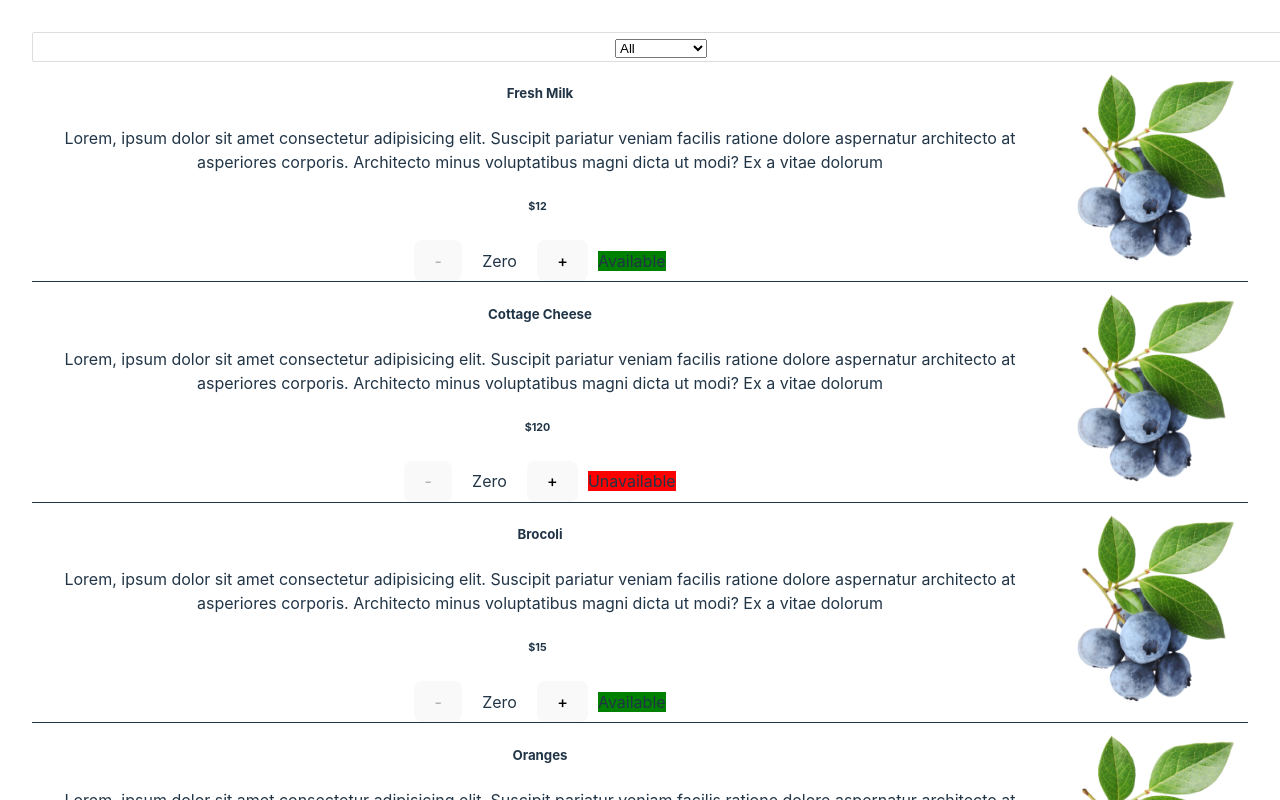
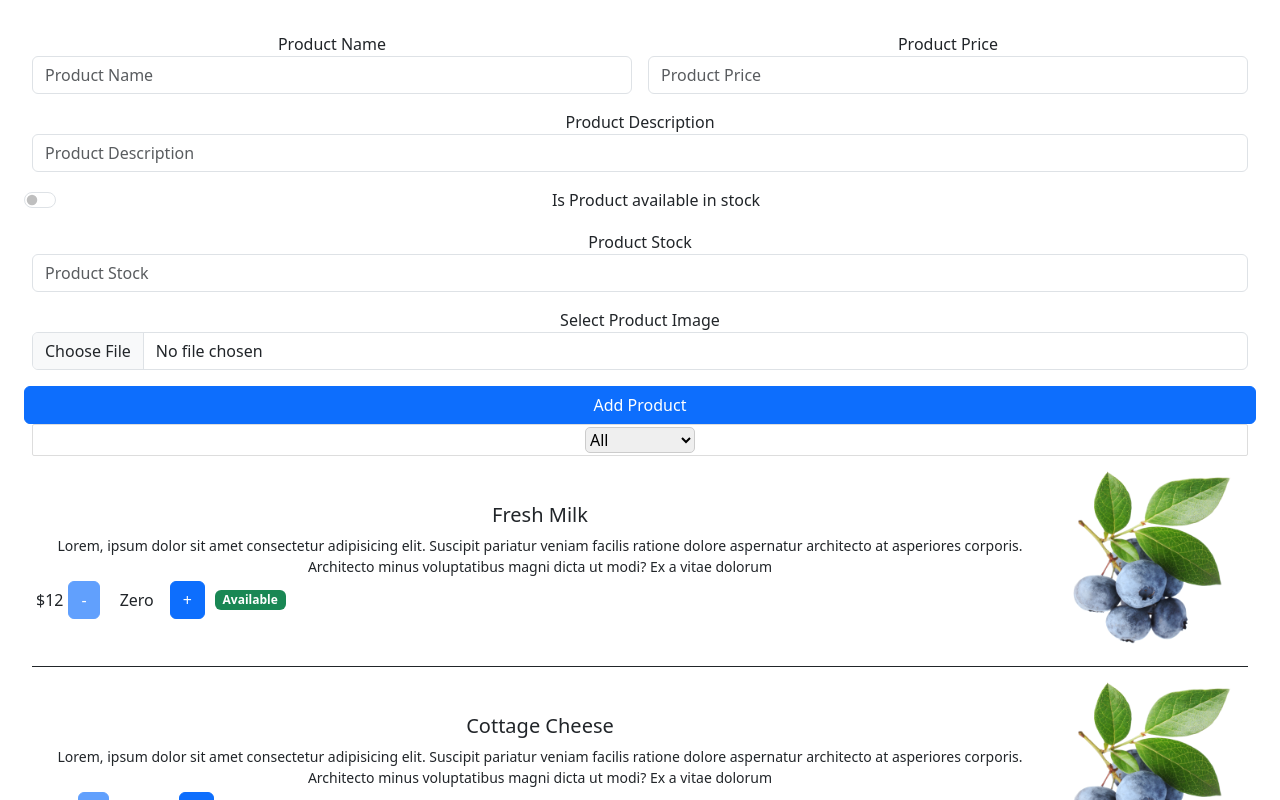
Before and after one commit to OkokoJnr/eccommerce, a React (Vite) app: page / in a window 1280 px wide. Shown: the top 800 px of the page. Built offline with nearby package versions, Linux system fonts and the light colour scheme.

Commit message:
add product form and include bootstrap

```diff
--- a/package.json
+++ b/package.json
@@ -10,6 +10,7 @@
     "preview": "vite preview"
   },
   "dependencies": {
+    "bootstrap": "^5.3.3",
     "react": "^18.3.1",
     "react-dom": "^18.3.1"
   },
--- a/src/App.jsx
+++ b/src/App.jsx
@@ -2,6 +2,7 @@ import { useState } from 'react';
 
 import ProductList from './Components/ProductList/ProductList';
 import FilterProduct from './Components/FilterProduct/FilterProduct';
+import CreateProduct from './Components/CreateProduct/CreateProduct';
 import './App.css'
 import fruit from './assets/fruit.png'
 
@@ -63,6 +64,7 @@ let FilterProductList = productList.filter((product)=>{
 })
 
     return (<>
+              <CreateProduct/>
               <FilterProduct FilterValueSelected = {onFilterValueSelected}/>
               <ProductList productList = {FilterProductList} />
         </>)
--- /dev/null
+++ b/src/Components/CreateProduct/CreateProduct.jsx
@@ -0,0 +1,9 @@
+import ProductForm from "./ProductForm";
+
+function CreateProduct(){
+    return(<>
+            <ProductForm/>
+    </>)
+}
+
+export default CreateProduct;
--- /dev/null
+++ b/src/Components/CreateProduct/ProductForm.jsx
@@ -0,0 +1,63 @@
+function ProductForm(){
+
+
+    return(<>
+        <div className="form-container">
+        <form action="" className="row g-3">
+
+        <div className="col-md-6">
+            <label htmlFor="name">Product Name</label>
+            <input type="text"
+                    className="form-control"
+                    id="name"
+                    placeholder="Product Name"
+/>
+        </div>
+        <div className="col-md-6">
+            <label htmlFor="price"> Product Price</label>
+            <input type="text"
+                    min={'0.01'} step={'0.01'}
+                    className="form-control"
+                    id="price"
+                    placeholder="Product Price"
+                     />
+        </div>
+        <div className="form-group">
+            <label htmlFor="description">Product Description</label>
+            <input type="text"
+                    className="form-control"
+                    id="description"
+                    placeholder="Product Description"
+                    />
+        </div>
+        <div className="form-check form-switch">
+            <input type="checkbox"
+                    className="form-check-input"
+                    role="switch" id="isAvailable"
+/>
+            <label htmlFor="isAvailable" className="form-check-label">Is Product available in stock</label>
+        </div>
+        <div>
+        <label htmlFor="stock"> Product Stock</label>
+            <input type= 'number'
+                    min={'0.01'} step={'0.01'}
+                    className="form-control"
+                    id="stock"
+                    placeholder="Product Stock"
+
+                     />
+        </div>
+        <div className="form-group">
+            <label htmlFor="select-image">Select Product Image</label>
+            <input type="file"
+                    className="form-control"
+                    id="select-image"
+                    />
+        </div>
+        <button className="btn btn-primary" type="submit">Add Product</button>
+    </form>
+        </div>
+    </>)
+}
+
+export default ProductForm;
--- a/src/Components/FilterProduct/filterproduct.css
+++ b/src/Components/FilterProduct/filterproduct.css
@@ -5,3 +5,9 @@
     border-radius: 2px;
     border: #ddd 1px solid;
 }
+
+select{
+    outline: none;
+    border: 1px solid #ccc;
+    border-radius: 5px;
+}
--- a/src/main.jsx
+++ b/src/main.jsx
@@ -2,9 +2,12 @@ import { StrictMode } from 'react'
 import { createRoot } from 'react-dom/client'
 import App from './App.jsx'
 import './index.css'
+import 'bootstrap/dist/css/bootstrap.min.css'
 
 createRoot(document.getElementById('root')).render(
   <StrictMode>
     <App />
   </StrictMode>,
 )
+
+// fatal: unable to access 'https://github.com/OkokoJnr/eccommerce.git/': Recv failure: Connection was reset
```
Also changed, not shown: 1 other file (tests, documents, lock files or other folders).
